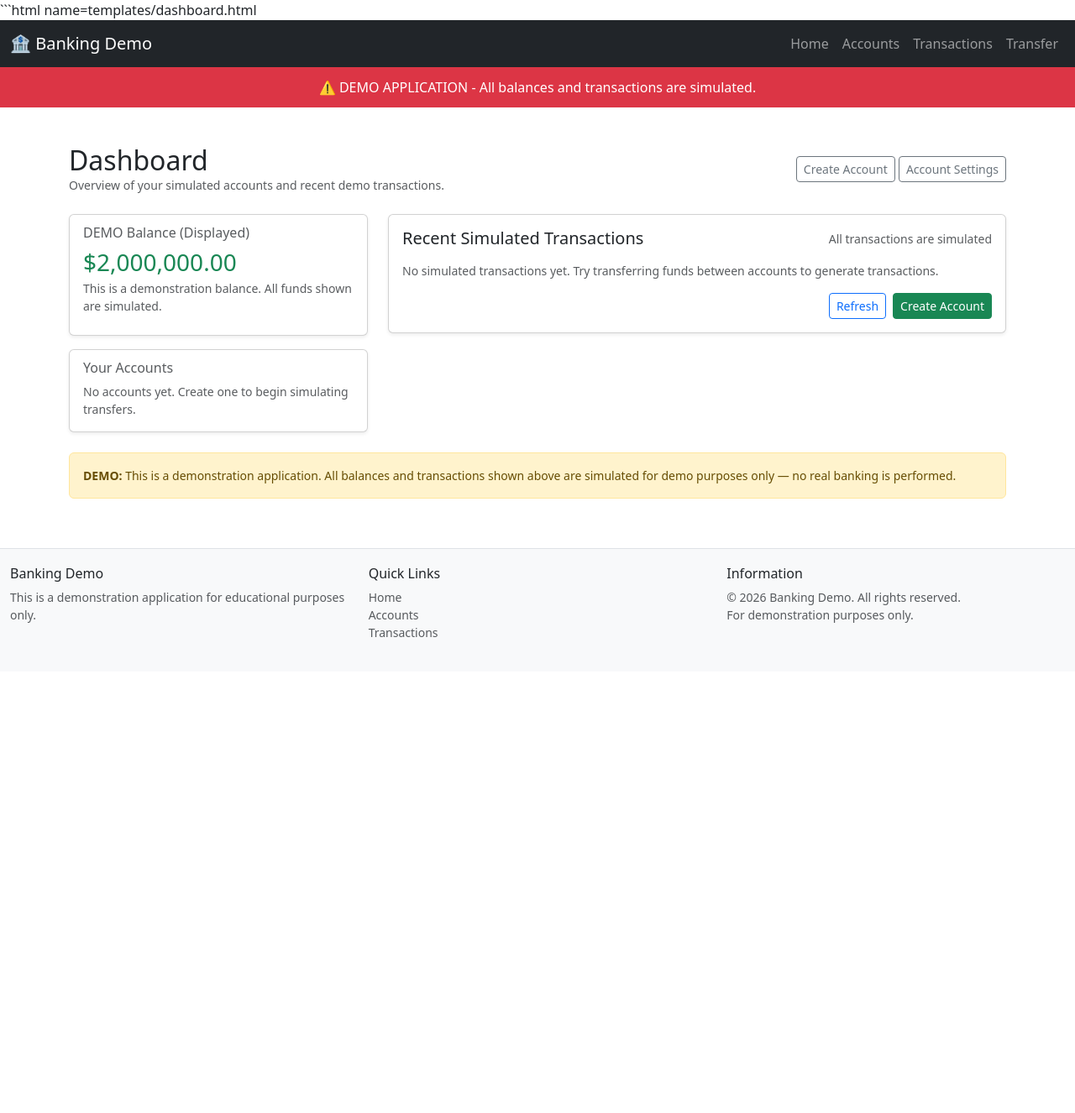
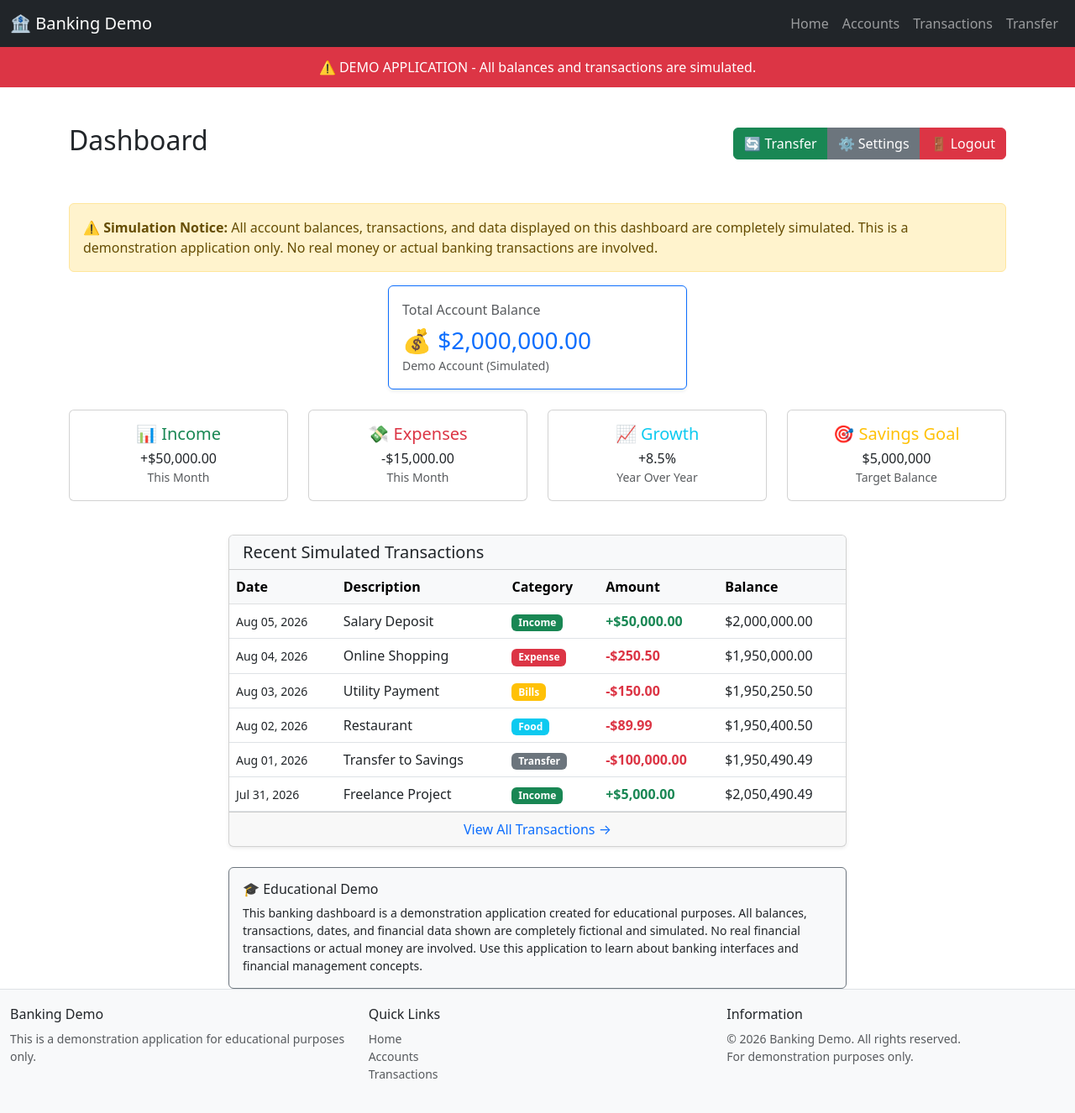
Before and after one commit to porpilastborn0147-afk/porpilastborn0147-afk, a Flask app: template templates/dashboard.html in a window 1280 px wide. Shown: the whole page at 84% size. Before the commit the page ends 759 px from the top, so only its background shows below. Run offline with Flask 3, Linux system fonts and the light colour scheme; the template is opened without the code that fills it, so the values that code supplies are empty.

Commit message:
Update dashboard.html

````diff
--- a/templates/dashboard.html
+++ b/templates/dashboard.html
@@ -1,144 +1,184 @@
-```html name=templates/dashboard.html
 {% extends "base.html" %}
 
-{% block title %}Dashboard - Demo Bank{% endblock %}
+{% block title %}Dashboard - Flask Banking Demo{% endblock %}
 
 {% block content %}
-<div class="row">
-  <div class="col-12 mb-4">
-    <div class="d-flex justify-content-between align-items-center">
-      <div>
-        <h2 class="mb-0">Dashboard</h2>
-        <p class="text-muted small mb-0">Overview of your simulated accounts and recent demo transactions.</p>
-      </div>
-      <div class="text-end">
-        <a href="{{ url_for('create_account') }}" class="btn btn-outline-secondary btn-sm">Create Account</a>
-        <a href="{{ url_for('settings') }}" class="btn btn-outline-secondary btn-sm">Account Settings</a>
+<div class="row mb-4">
+    <div class="col-12">
+        <div class="d-flex justify-content-between align-items-center mb-4">
+            <h2>Dashboard</h2>
+            <div class="btn-group" role="group">
+                <a href="/transfer" class="btn btn-success">
+                    🔄 Transfer
+                </a>
+                <a href="/settings" class="btn btn-secondary">
+                    ⚙️ Settings
+                </a>
+                <a href="/logout" class="btn btn-danger">
+                    🚪 Logout
+                </a>
             </div>
         </div>
     </div>
 </div>
 
-<div class="row g-4">
-  <div class="col-md-4">
-    <div class="card shadow-sm">
-      <div class="card-body">
-        <h6 class="card-subtitle mb-2 text-muted">DEMO Balance (Displayed)</h6>
-        <h3 class="card-title mb-1 text-success">$2,000,000.00</h3>
-        <p class="small text-muted mb-2">This is a demonstration balance. All funds shown are simulated.</p>
-        {% if total_balance is defined %}
-          <p class="mb-0 small-muted">Current account total:
-            {% if format_currency is defined %}
-              {{ format_currency(total_balance) }}
-            {% else %}
-              {{ "$" ~ ('%.2f' % total_balance) }}
-            {% endif %}
-          </p>
-        {% endif %}
-      </div>
+<!-- Simulation Warning -->
+<div class="alert alert-warning" role="alert">
+    <strong>⚠️ Simulation Notice:</strong> All account balances, transactions, and data displayed on this dashboard are completely simulated.
+    This is a demonstration application only. No real money or actual banking transactions are involved.
 </div>
 
-    <div class="card mt-3 shadow-sm">
+<!-- Account Balance Card -->
+<div class="row mb-4">
+    <div class="col-lg-4 col-md-6 mx-auto">
+        <div class="card border-primary shadow-sm">
             <div class="card-body">
-        <h6 class="card-subtitle mb-2 text-muted">Your Accounts</h6>
-        {% if accounts %}
-          <ul class="list-group list-group-flush">
-            {% for acc in accounts %}
-              <li class="list-group-item d-flex justify-content-between align-items-center">
-                <div>
-                  <strong>{{ acc.name }}</strong><br>
-                  <small class="text-muted">ID: {{ acc.id }}</small>
-                </div>
-                <div>
-                  {% if format_currency is defined %}
-                    {{ format_currency(acc.balance) }}
-                  {% else %}
-                    {{ "$" ~ ('%.2f' % acc.balance) }}
-                  {% endif %}
-                </div>
-              </li>
-            {% endfor %}
-          </ul>
-        {% else %}
-          <p class="small text-muted mb-0">No accounts yet. Create one to begin simulating transfers.</p>
-        {% endif %}
-      </div>
-    </div>
-  </div>
-
-  <div class="col-md-8">
-    <div class="card shadow-sm">
-      <div class="card-body">
-        <div class="d-flex justify-content-between align-items-center mb-3">
-          <h5 class="card-title mb-0">Recent Simulated Transactions</h5>
-          <span class="small text-muted">All transactions are simulated</span>
-        </div>
-
-        {% if transactions %}
-          <div class="table-responsive">
-            <table class="table table-hover table-sm align-middle">
-              <thead>
-                <tr>
-                  <th style="min-width:150px">Date</th>
-                  <th>Account</th>
-                  <th>Description</th>
-                  <th class="text-end">Amount</th>
-                </tr>
-              </thead>
-              <tbody>
-                {% for t in transactions %}
-                  <tr>
-                    <td class="text-nowrap">
-                      {% if t.timestamp is defined %}
-                        {{ t.timestamp.strftime("%Y-%m-%d %H:%M:%S") }}
-                      {% else %}
-                        -
-                      {% endif %}
-                    </td>
-                    <td>
-                      {% if t.account is defined %}
-                        {{ t.account.name }} <br><small class="text-muted">ID: {{ t.account.id }}</small>
-                      {% else %}
-                        <small class="text-muted">Account {{ t.account_id }}</small>
-                      {% endif %}
-                    </td>
-                    <td>
-                      {{ t.description or t.type }}
-                      {% if t.other_account %}
-                        <br><small class="text-muted">Other: {{ t.other_account }}</small>
-                      {% endif %}
-                    </td>
-                    <td class="text-end">
-                      {% if format_currency is defined %}
-                        {{ format_currency(t.amount) }}
-                      {% else %}
-                        {{ "$" ~ ('%.2f' % t.amount) }}
-                      {% endif %}
-                    </td>
-                  </tr>
-                {% endfor %}
-              </tbody>
-            </table>
-          </div>
-        {% else %}
-          <p class="small text-muted mb-0">No simulated transactions yet. Try transferring funds between accounts to generate transactions.</p>
-        {% endif %}
-
-        <div class="mt-3 d-flex justify-content-end">
-          <a href="{{ url_for('dashboard') }}" class="btn btn-sm btn-outline-primary me-2">Refresh</a>
-          <a href="{{ url_for('create_account') }}" class="btn btn-sm btn-success">Create Account</a>
-        </div>
+                <p class="card-text text-muted mb-2">Total Account Balance</p>
+                <h3 class="card-title text-primary mb-0">
+                    💰 $2,000,000.00
+                </h3>
+                <small class="text-muted">Demo Account (Simulated)</small>
             </div>
         </div>
     </div>
 </div>
 
+<!-- Quick Stats -->
+<div class="row mb-4">
+    <div class="col-md-3 col-sm-6 mb-3">
+        <div class="card">
+            <div class="card-body text-center">
+                <h5 class="text-success mb-2">📊 Income</h5>
+                <p class="card-text h6 mb-0">+$50,000.00</p>
+                <small class="text-muted">This Month</small>
+            </div>
+        </div>
+    </div>
+    <div class="col-md-3 col-sm-6 mb-3">
+        <div class="card">
+            <div class="card-body text-center">
+                <h5 class="text-danger mb-2">💸 Expenses</h5>
+                <p class="card-text h6 mb-0">-$15,000.00</p>
+                <small class="text-muted">This Month</small>
+            </div>
+        </div>
+    </div>
+    <div class="col-md-3 col-sm-6 mb-3">
+        <div class="card">
+            <div class="card-body text-center">
+                <h5 class="text-info mb-2">📈 Growth</h5>
+                <p class="card-text h6 mb-0">+8.5%</p>
+                <small class="text-muted">Year Over Year</small>
+            </div>
+        </div>
+    </div>
+    <div class="col-md-3 col-sm-6 mb-3">
+        <div class="card">
+            <div class="card-body text-center">
+                <h5 class="text-warning mb-2">🎯 Savings Goal</h5>
+                <p class="card-text h6 mb-0">$5,000,000</p>
+                <small class="text-muted">Target Balance</small>
+            </div>
+        </div>
+    </div>
+</div>
+
+<!-- Recent Transactions Section -->
+<div class="row">
+    <div class="col-lg-8 mx-auto">
+        <div class="card shadow-sm">
+            <div class="card-header bg-light">
+                <h5 class="card-title mb-0">Recent Simulated Transactions</h5>
+            </div>
+            <div class="table-responsive">
+                <table class="table table-hover mb-0">
+                    <thead class="table-light">
+                        <tr>
+                            <th>Date</th>
+                            <th>Description</th>
+                            <th>Category</th>
+                            <th>Amount</th>
+                            <th>Balance</th>
+                        </tr>
+                    </thead>
+                    <tbody>
+                        <tr>
+                            <td>
+                                <small>Aug 05, 2026</small>
+                            </td>
+                            <td>Salary Deposit</td>
+                            <td><span class="badge bg-success">Income</span></td>
+                            <td class="text-success fw-bold">+$50,000.00</td>
+                            <td>$2,000,000.00</td>
+                        </tr>
+                        <tr>
+                            <td>
+                                <small>Aug 04, 2026</small>
+                            </td>
+                            <td>Online Shopping</td>
+                            <td><span class="badge bg-danger">Expense</span></td>
+                            <td class="text-danger fw-bold">-$250.50</td>
+                            <td>$1,950,000.00</td>
+                        </tr>
+                        <tr>
+                            <td>
+                                <small>Aug 03, 2026</small>
+                            </td>
+                            <td>Utility Payment</td>
+                            <td><span class="badge bg-warning">Bills</span></td>
+                            <td class="text-danger fw-bold">-$150.00</td>
+                            <td>$1,950,250.50</td>
+                        </tr>
+                        <tr>
+                            <td>
+                                <small>Aug 02, 2026</small>
+                            </td>
+                            <td>Restaurant</td>
+                            <td><span class="badge bg-info">Food</span></td>
+                            <td class="text-danger fw-bold">-$89.99</td>
+                            <td>$1,950,400.50</td>
+                        </tr>
+                        <tr>
+                            <td>
+                                <small>Aug 01, 2026</small>
+                            </td>
+                            <td>Transfer to Savings</td>
+                            <td><span class="badge bg-secondary">Transfer</span></td>
+                            <td class="text-danger fw-bold">-$100,000.00</td>
+                            <td>$1,950,490.49</td>
+                        </tr>
+                        <tr>
+                            <td>
+                                <small>Jul 31, 2026</small>
+                            </td>
+                            <td>Freelance Project</td>
+                            <td><span class="badge bg-success">Income</span></td>
+                            <td class="text-success fw-bold">+$5,000.00</td>
+                            <td>$2,050,490.49</td>
+                        </tr>
+                    </tbody>
+                </table>
+            </div>
+            <div class="card-footer text-center">
+                <a href="/transactions" class="text-decoration-none">View All Transactions →</a>
+            </div>
+        </div>
+    </div>
+</div>
+
+<!-- Simulation Disclaimer Card -->
 <div class="row mt-4">
-  <div class="col-12">
-    <div class="alert alert-warning small mb-0" role="alert">
-      <strong>DEMO:</strong> This is a demonstration application. All balances and transactions shown above are simulated for demo purposes only — no real banking is performed.
+    <div class="col-lg-8 mx-auto">
+        <div class="card bg-light border-secondary">
+            <div class="card-body">
+                <h6 class="card-title">🎓 Educational Demo</h6>
+                <p class="card-text small mb-0">
+                    This banking dashboard is a demonstration application created for educational purposes. All balances, transactions,
+                    dates, and financial data shown are completely fictional and simulated. No real financial transactions or actual
+                    money are involved. Use this application to learn about banking interfaces and financial management concepts.
+                </p>
+            </div>
         </div>
     </div>
 </div>
 {% endblock %}
-```
````
Lines whose indentation alone changed are shown as unchanged.
